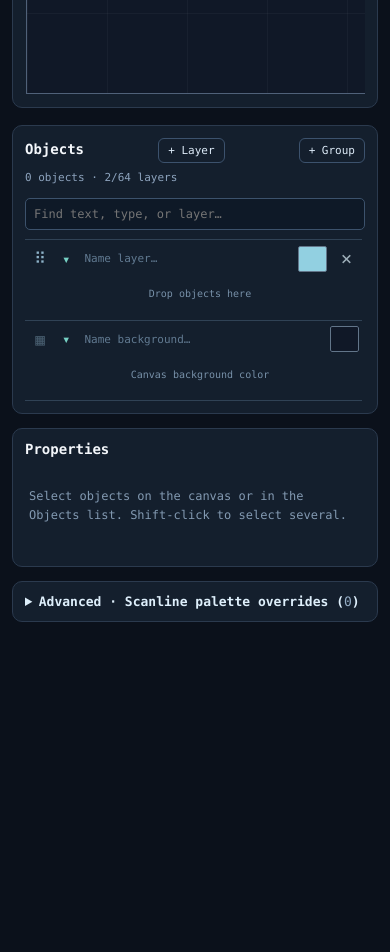
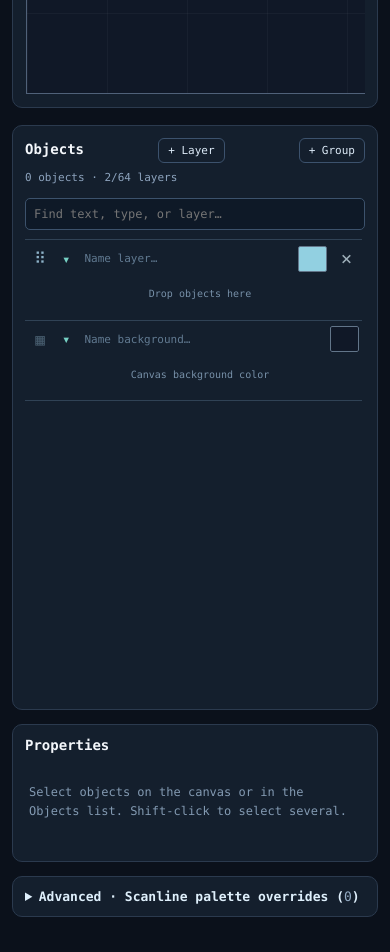
Before and after one commit to billiegoose/raster-engine, a website with bundled scripts: page index.html in a window 390 px wide. Shown: the part 1340-2292 px from the top of the page. Before the commit the page ends 1997 px from the top, so only its background shows below. Built offline with nearby package versions, Linux system fonts and the light colour scheme; files whose address does not match are found by name.

Commit message:
Expand editor workspace and let Objects fill viewport-height sidebar

```diff
--- a/scene-editor.js
+++ b/scene-editor.js
@@ -51,6 +51,9 @@ export function createSceneEditor({getScene,history,onSimulate}){
     const data=scene(),active=selected();
     const {width,height}=canvasSize(data);
     const shell=$('editor-canvas-shell');
+    const layout=stage.closest('.editor-layout');
+    layout.dataset.canvasWidth=String(width);
+    layout.style.setProperty('--canvas-height',`${height}px`);
     shell.style.width=`${width}px`;
     shell.style.height=`${height}px`;
     stage.style.width=`${width}px`;
--- a/style.css
+++ b/style.css
@@ -68,7 +68,7 @@ p { line-height: 1.65; color: #a7bad0; }
 .mode-button.active:hover { background: #a1e9d8; }
 .dirty-dot { color: #f3bb73; font-size: 10px; }
 
-main { width: 100%; max-width: 1800px; margin: 0 auto; padding: 20px 24px 48px; }
+main { width: 100%; max-width: 2480px; margin: 0 auto; padding: 20px 24px 48px; }
 .workspace { min-width: 0; }
 .workspace-toolbar { display: flex; align-items: center; justify-content: space-between; gap: 14px; padding: 2px 0 17px; flex-wrap: wrap; }
 .workspace-toolbar-right, .header-actions, .transport { display: flex; align-items: center; flex-wrap: wrap; gap: 9px; }
@@ -105,13 +105,19 @@ main { width: 100%; max-width: 1800px; margin: 0 auto; padding: 20px 24px 48px;
 /* Editor and simulator use native scene-resolution CSS pixels. Narrow viewports
    scroll horizontally instead of scaling glyphs or rounding pixel positions. */
 .editor-layout { display: grid; grid-template-columns: minmax(0, 1fr) 348px; align-items: start; gap: 17px; }
-/* Preserve native pixels: stack the sidebar before the canvas gets squeezed. */
+/* Keep a native-width canvas beside its sidebar whenever both fit.
+   The 1080p scene needs more horizontal room than a legacy 720p scene. */
 @media (max-width: 1780px) {
   .editor-layout { grid-template-columns: minmax(0, 1fr); }
-  .editor-sidebar { grid-template-columns: repeat(3, minmax(0, 1fr)); }
 }
-@media (max-width: 850px) {
-  .editor-sidebar { grid-template-columns: minmax(0, 1fr); }
+@media (min-width: 1781px) and (max-width: 2400px) {
+  .editor-layout[data-canvas-width="1920"] { grid-template-columns: minmax(0, 1fr); }
+}
+@media (max-width: 1780px) {
+  .editor-sidebar { width: min(100%, 520px); }
+}
+@media (min-width: 1781px) and (max-width: 2400px) {
+  .editor-layout[data-canvas-width="1920"] .editor-sidebar { width: min(100%, 520px); }
 }
 .editor-canvas-panel { min-width: 0; }
 .editor-canvas-scroll {
@@ -175,15 +181,25 @@ main { width: 100%; max-width: 1800px; margin: 0 auto; padding: 20px 24px 48px;
   pointer-events: auto;
 }
 .editor-help { color: #899eb4; font-size: 10px; line-height: 1.7; padding-top: 12px; }
-.editor-sidebar { display: grid; grid-template-columns: minmax(0, 1fr); gap: 14px; min-width: 0; }
+/* The inspector stays within one viewport (or the native canvas height,
+   whichever is smaller). Objects consume the remaining vertical space. */
+.editor-sidebar {
+  display: flex; flex-direction: column; gap: 14px; min-width: 0; min-height: 0;
+  height: min(calc(var(--canvas-height, 720px) + 72px), calc(100dvh - 24px));
+  position: sticky; top: 12px;
+}
+.object-list-panel { display: flex; flex-direction: column; flex: 1 1 0; min-height: 0; }
+.object-list-panel .panel-heading, .object-filter-row { flex: 0 0 auto; }
+.properties-panel { flex: 0 1 auto; max-height: 45%; overflow-y: auto; }
+.palette-events-panel { flex: 0 0 auto; }
 .object-filter-row { margin-bottom: 9px; }
 /* Flat, compact layers: only horizontal rules separate layers. The panel
    supplies the outer border; tiles do not each require another box. */
 .layer-show-empty { display: flex; align-items: center; gap: 7px; margin-bottom: 8px;
   font-size: 11px; color: var(--muted); cursor: pointer; }
 .layer-show-empty input { width: auto; margin: 0; accent-color: var(--accent); }
-.object-list { display: flex; flex-direction: column; gap: 0; overflow: auto;
-  max-height: 520px; padding: 0 3px 0 0; }
+.object-list { display: block; flex: 1 1 0; min-height: 0; overflow: auto;
+  max-height: none; padding: 0 3px 0 0; }
 .layer-section { position: relative; border: 0; border-bottom: 1px solid #304255;
   border-radius: 0; background: transparent; min-width: 0; }
 .layer-section:first-child { border-top: 1px solid #304255; }
@@ -319,8 +335,7 @@ main { width: 100%; max-width: 1800px; margin: 0 auto; padding: 20px 24px 48px;
 
 @media(max-width: 1100px) {
   .editor-layout { grid-template-columns: minmax(0, 1fr); }
-  .editor-sidebar { grid-template-columns: repeat(2, minmax(0, 1fr)); }
-  .palette-events-panel { grid-column: 1 / -1; }
+
   .program-columns { grid-template-columns: minmax(0, 1fr) minmax(220px, .75fr); }
   .program-columns > .program-pane:first-child { grid-column: 1 / -1; }
 }
@@ -330,9 +345,8 @@ main { width: 100%; max-width: 1800px; margin: 0 auto; padding: 20px 24px 48px;
   .mode-button { flex: 1; padding: 10px 7px; }
   main { padding: 15px 12px 35px; }
   .panel { padding: 12px; }
-  .editor-sidebar, .program-columns { grid-template-columns: minmax(0, 1fr); }
-  .palette-events-panel, .program-columns > .program-pane:first-child { grid-column: auto; }
-  .object-list { max-height: 320px; }
+  .program-columns { grid-template-columns: minmax(0, 1fr); }
+  .program-columns > .program-pane:first-child { grid-column: auto; }
   .program-list, .palette-grid { height: 280px; }
   .workspace-toolbar { align-items: start; }
   .workspace-toolbar-right { width: 100%; justify-content: space-between; }
```
